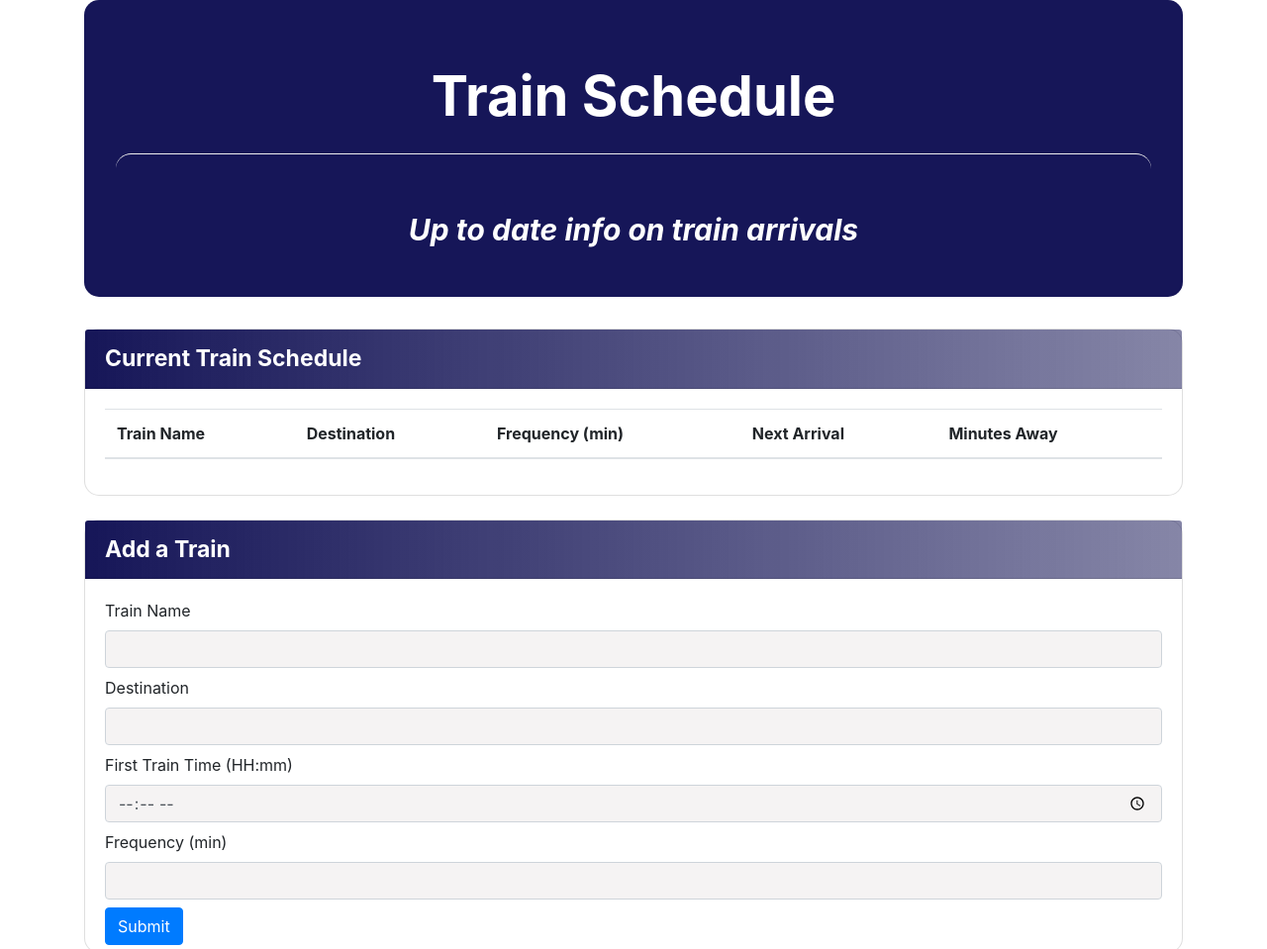
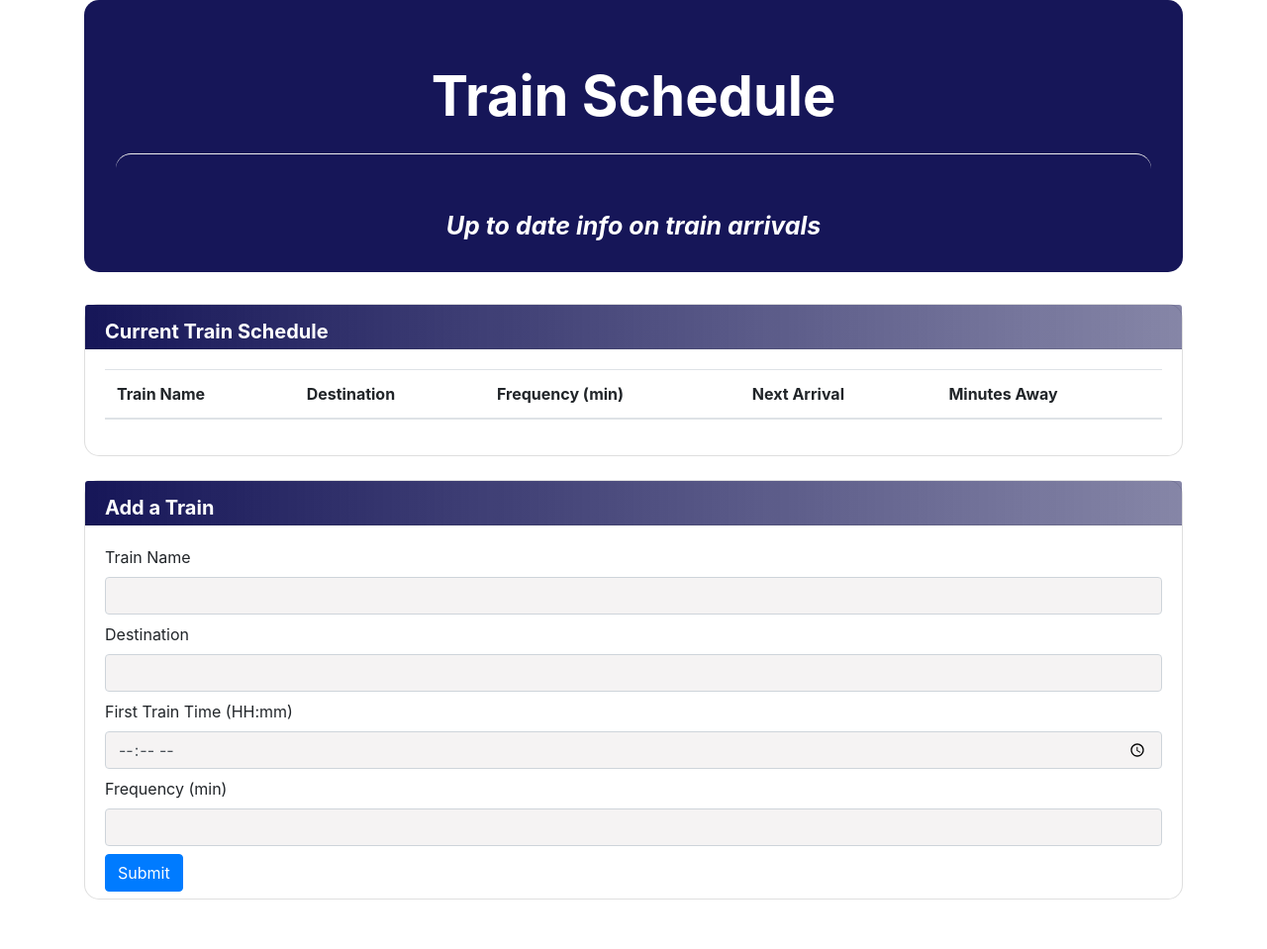
Before and after one commit to dirk-dev/Train_schedule, a plain HTML site: page index.html in a window 1280 px wide. Shown: the top 959 px of the page at 99% size. After the commit the page ends 909 px from the top, so only its background shows below. Drawn offline with nearby package versions, Linux system fonts and the light colour scheme; no server answers.

Commit message:
updated css and js files

```diff
--- a/assets/css/style.css
+++ b/assets/css/style.css
@@ -20,7 +20,7 @@ hr {
     background-color: rgb(22, 22, 88);
     color: white;
     border-radius: 15px;
-    height: 300px;
+    height: 275px;
 }
 
 
@@ -28,14 +28,16 @@ hr {
     background-image: linear-gradient(to right, rgba(22, 22, 88, 1), rgba(22, 22, 88, .5));
     color: white;
     font-weight: bold;
-    font-size: 23px;
+    font-size: 20px;
     border-radius: 15px;
+    height: 45px;
 }
 
 
 .card {
     border-radius: 15px;
 }
+
 
 #input-card {
     height: 377px;
@@ -46,11 +48,13 @@ hr {
     background-color: rgb(245, 243, 243);
 }
 
+
 .form-group {
     height: 62px;
 }
 
+
 #masthead_p {
-    font-size: 30px;
+    font-size: 25px;
     font-style: italic;
 }
--- a/assets/javascript/script.js
+++ b/assets/javascript/script.js
@@ -15,8 +15,7 @@ $(document).ready(function () {
     function trainCalculate(trainName, firstTrainTime, frequency) {
 
         currentTime = moment();
-        // console.log("var currentTime format = ", currentTime);
-        // console.log("current time: " + currentTime.format("h:mm A"));
+
         console.log("The name of the train is: " + trainName + " the start time is : " + firstTrainTime + " The frequency is: " + frequency);
 
         firstTrainTime = moment(firstTrainTime, "HH:mm").subtract(1, "years");
@@ -24,36 +23,17 @@ $(document).ready(function () {
 
 
         timeDifference = moment().diff(moment(firstTrainTime), "minutes");
-        // timeDifference = (currentTime - firstTrainTime);
         console.log("TimeDifference: " + (timeDifference));
 
         remainder = timeDifference % frequency;
 
-        // remainder = timeDifference % frequency;
-
         minutesAway = frequency - remainder;
 
+        nextArrival = moment().add(minutesAway, "minutes").format("h:mm A");
 
-
-
-        // minutesAway = (Math.round(((currentTime - firstTrainTime) * .06) % frequency));
-        // console.log("the next train is: " + minutesAway + " minutes away");
-
-
-        nextArrival = moment().add(minutesAway, "minutes");
-        nextArrival = nextArrival.format("h:mm A");
-
-        // // .06 is needed because the times are in milliseconds, and the frequency is in minutes. (divide by 1000 to get seconds, multiply by 60 to get minutes)
-
-        // // nextArrival = currentTime + minutesAway;
-        // //formats to human-readable time for table
-        // nextArrival = (moment(nextArrival).format("h:mm A"));
-        // console.log("next arrival is: " + nextArrival);
     };
 
     $("#submit-button").on("click", function () {
-
-        event.preventDefault();
 
         trainName = $("#train-name").val().trim();
         destination = $("#destination").val().trim();
@@ -69,11 +49,7 @@ $(document).ready(function () {
         });
 
 
-
     });
-
-    //DATA NOT CORRECT WHEN PULLING FROM FIREBASE
-
 
     database.ref().on("child_added", function (childSnapshot) {
 
@@ -88,15 +64,6 @@ $(document).ready(function () {
 
     database.ref().orderByChild("dateAdded").limitToLast(1).on("child_added", function (snapshot) {
 
-        // var sv = snapshot.val();
-
-        // $("#train-name").text(sv.trainName);
-        // $("#destination").text(sv.destination);
-        // $("#first-train-time").text(sv.firstTrainTime);
-        // $("#frequency").text(sv.frequency);
-
-        // console.log("sv.trainName: " + sv.trainName + " sv.destination: " + sv.destination +
-        //     " sv.frequency " + sv.frequency + " sv.dateAdded: " + sv.dateAdded);
 
     });
 
```
